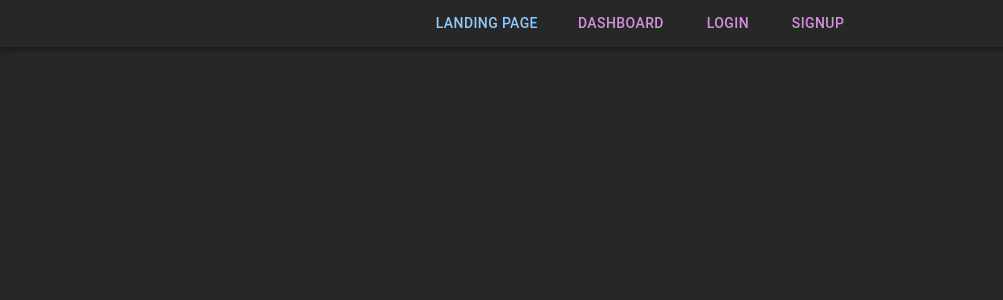
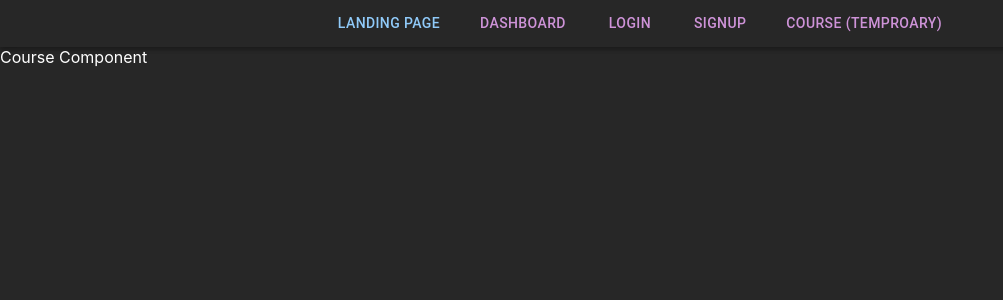
Before and after one commit to mikoogla/workoutApp, a React (Create React App) app in the folder workout-app/: page /course in a window 1280 px wide. Shown: the top 300 px of the page, without its empty margins (0-1003 px from the left). Built offline with nearby package versions, Linux system fonts and the light colour scheme.

Commit message:
added course component for testing basics

```diff
--- a/workout-app/src/App.js
+++ b/workout-app/src/App.js
@@ -6,6 +6,7 @@ import Navbar from "./components/Navbar";
 import Dashboard from "./components/Dashboard/Dashboard";
 import LandingPage from "./components/LandingPage/LandingPage";
 import UserLogin from "./components/UserLogin/UserLogin";
+import Course from "./components/Course/Course";
 import { ThemeProvider, createTheme } from "@mui/material/styles";
 import RegistrationForm from './components/Sign-up/registrationForm'
 
@@ -26,7 +27,7 @@ function App() {
           <Route path="/landingpage" element={<LandingPage />} />
           <Route path="/userlogin" element={<UserLogin />} />
           <Route path="/sign-up" element={<RegistrationForm />} />
-
+          <Route path="/course" element={<Course />} />
       </Routes>
     </Router>
 	</ThemeProvider>
--- /dev/null
+++ b/workout-app/src/components/Course/Course.js
@@ -0,0 +1,15 @@
+import React from 'react';
+import PropTypes from 'prop-types';
+
+
+const Course = () => (
+  <div>
+    Course Component
+  </div>
+);
+
+Course.propTypes = {};
+
+Course.defaultProps = {};
+
+export default Course;
--- a/workout-app/src/components/Navbar/index.js
+++ b/workout-app/src/components/Navbar/index.js
@@ -21,6 +21,9 @@ const divbar = () => {
             <Button className="navbar--link" href="/sign-up" color="secondary" Button variant="text">
               Signup
             </Button>
+            <Button className="navbar--link" href="/course" color="secondary" Button variant="text">
+              Course (temproary)
+            </Button>
           </Stack>
 		  </div>
         </AppBar>
```
